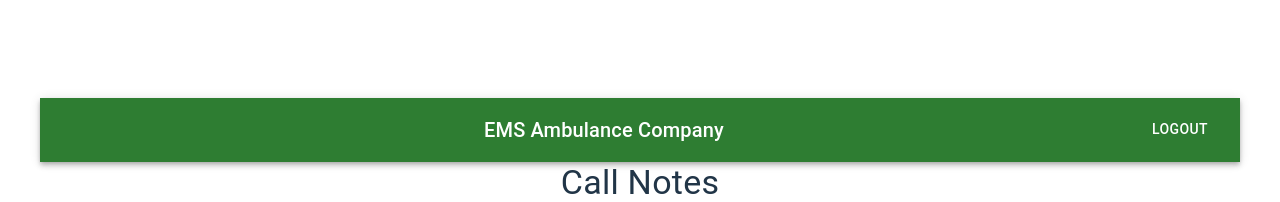
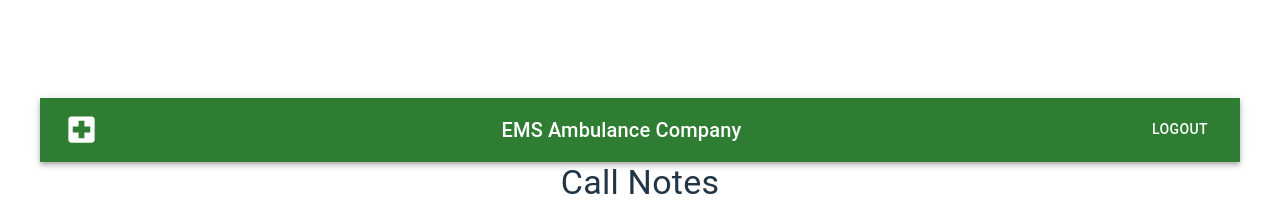
Before and after one commit to SamuelP1995/capstone, a React (Vite) app in the folder ems_frontend/: page /preferences in a window 1280 px wide. Shown: the top 202 px of the page. Built offline with nearby package versions, Linux system fonts and the light colour scheme; no server answers.

Commit message:
navbar icon

```diff
--- a/ems_frontend/src/components/CallNotes.jsx
+++ b/ems_frontend/src/components/CallNotes.jsx
@@ -19,11 +19,9 @@ function CallNotesPage() {
         reason: '',
     });
 
-
     useEffect(() => {
       fetchData();
     }, []);
-
 
     const fetchRandomPatientId = async () => {
       try {
@@ -65,7 +63,6 @@ function CallNotesPage() {
         }
       }
     };
-
 
     const handleGetCall = async (e) => {
       e.preventDefault();
@@ -190,7 +187,6 @@ function CallNotesPage() {
         <br></br>
 
       </form>
-
       </Container>
 
     );
--- a/ems_frontend/src/components/NavBar.jsx
+++ b/ems_frontend/src/components/NavBar.jsx
@@ -1,7 +1,7 @@
 import React from 'react';
 import { AppBar, Toolbar, Typography, Button, Icon } from '@mui/material';
 import { Link } from 'react-router-dom';
-
+import LocalHospitalIcon from '@mui/icons-material/LocalHospital';
 
 
 function Navbar() {
@@ -21,6 +21,7 @@ function Navbar() {
   return (
     <AppBar position="static" color ="success">
       <Toolbar >
+          <LocalHospitalIcon fontSize='large'/>
         <Typography variant="h6" component="div"  sx={{ flexGrow: 1 }}>
           EMS Ambulance Company
         </Typography>
--- a/ems_frontend/src/components/SendCallNotes.jsx
+++ b/ems_frontend/src/components/SendCallNotes.jsx
@@ -5,8 +5,6 @@ import axios from "axios";
 
 
 function SendCallNotes() {
-
-
     const [sendData, setSendData] = useState({
         patientId: '',
         callNotes: '',
```
